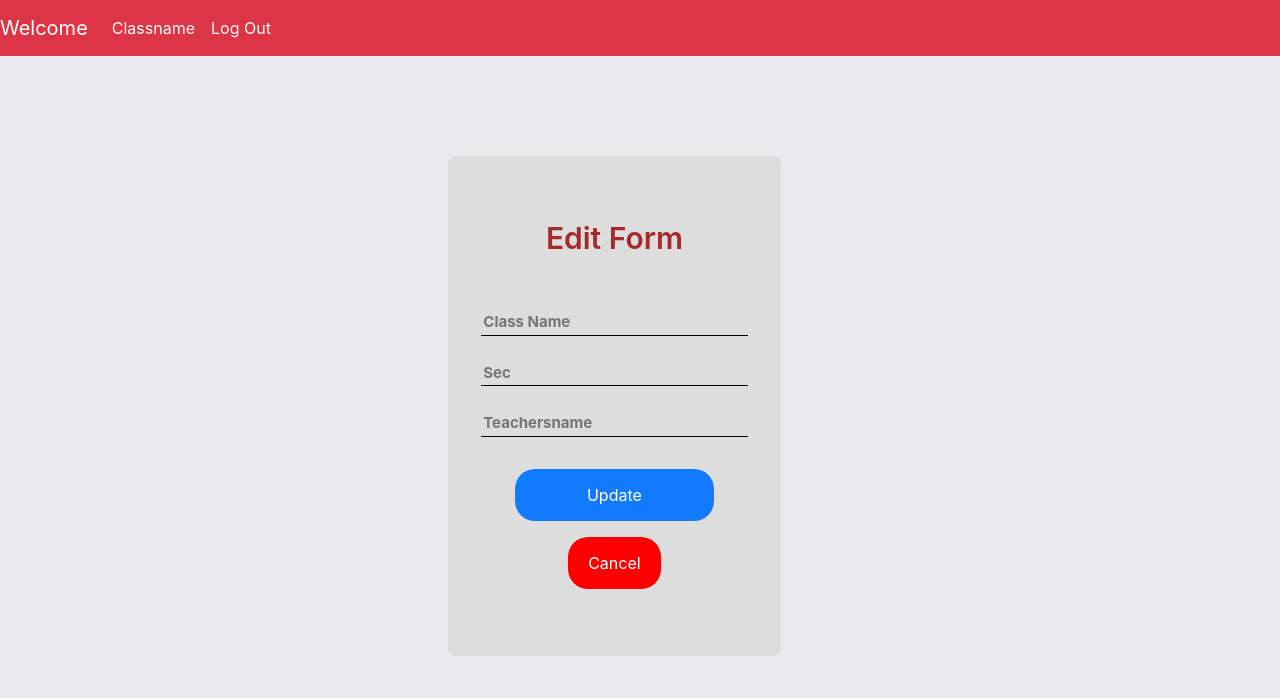
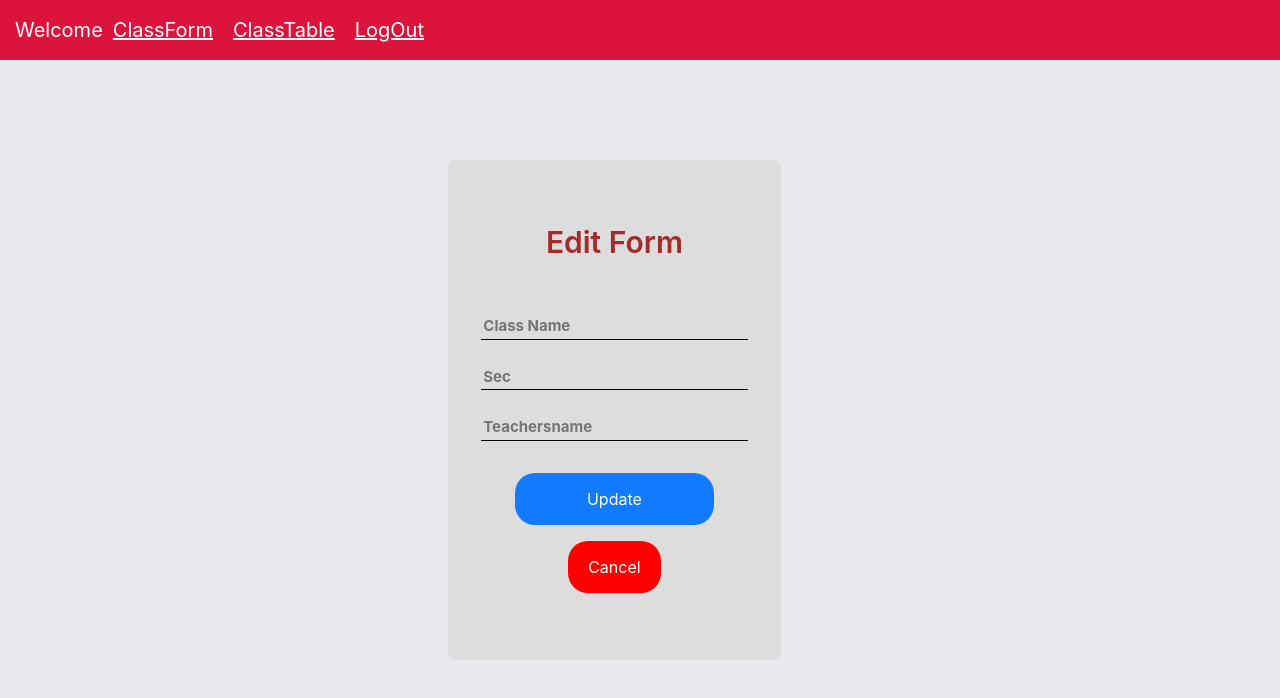
Before and after one commit to trishaMagical/StudentManagement, a React (Create React App) app: page /EditClassform in a window 1280 px wide. Shown: the top 698 px of the page. Built offline with nearby package versions, Linux system fonts and the light colour scheme; no server answers.

Commit message:
Css done all page

```diff
--- /dev/null
+++ b/src/page/Classform.css
@@ -0,0 +1,35 @@
+.headingClass{
+    display: block;
+    background-color: crimson;
+    padding: 15px;
+
+}
+ul {
+    list-style-type: none;
+    margin: 0;
+    padding: 0;
+    overflow: hidden;
+  }
+
+  li {
+    float: left;
+    font-size: 20px;
+
+  }
+
+  li a {
+
+    padding: 10px;
+    color: white;
+  }
+  .welcomClass{
+    color: white;
+
+  }
+  .buttonClass{
+    color: white;
+    text-decoration: underline;
+    text-decoration-color: white;
+    margin-left: 10px;
+
+  }
--- a/src/page/Classform.js
+++ b/src/page/Classform.js
@@ -1,6 +1,7 @@
 import React, { useState, useEffect } from 'react';
 import { useHistory, useParams, Link } from 'react-router-dom';
 import "./SignUp.css"
+import "./Classform.css"
 
 import axios from 'axios';
 import { toast } from "react-toastify";
@@ -29,7 +30,7 @@ const Classform = (props) => {
     useEffect(() => {
 
 
-            }, 0)
+    }, 0)
 
     const handleSubmit = async (e) => {
         console.log("Hi");
@@ -77,25 +78,13 @@ const Classform = (props) => {
 
     return (
         <>
-            <nav className="navbar navbar-expand-lg navbar-light bg-danger ">
-                <a className="navbar-brand text-white" href="#">Welcome</a>
-                <button className="navbar-toggler" type="button" data-toggle="collapse" data-target="#navbarNav" aria-controls="navbarNav" aria-expanded="false" aria-label="Toggle navigation">
-                    <span className="navbar-toggler-icon"></span>
-                </button>
-                <div className="collapse navbar-collapse" id="navbarNav">
-                    <ul className="navbar-nav">
-                        <li className="nav-item ">
-                            <a className="nav-link text-white" href="/Classform">ClassForm</a>
-                        </li>
-                        <li className="nav-item ">
-                            <a className="nav-link text-white" href="/Classname">Classname</a>
-                        </li>
-                        <li className="nav-item ms-auto">
-                            <a className="nav-link text-white" href="/logout">Log Out</a>
-                        </li>
-                    </ul>
-                </div>
-            </nav>
+            <div className='headingClass'>
+                <ul>
+                    <li className='welcomClass'>Welcome</li>
+                    <li><a href="/classname">ClassTable</a></li>
+                    <li><a href="/logout">LogOut</a></li>
+                </ul>
+            </div>
             <div style={{ marginTop: "100px" }}>
 
                 <form className='mainContainer' onSubmit={handleSubmit}>
--- a/src/page/EditClassform.js
+++ b/src/page/EditClassform.js
@@ -31,20 +31,20 @@ const EditClassform = (props) => {
         const query = new URLSearchParams(props.location.search);
         let id = query.get("id")
         console.log("ID", id);
-        axios.get (`http://localhost:5001/classdetails/${id}`)
+        axios.get(`http://localhost:5001/classdetails/${id}`)
 
-        .then (res =>{
-            console.log("res",res.data[0]);
+            .then(res => {
+                console.log("res", res.data[0]);
                 const obj =
                 {
-            classname :res.data[0].classname,
-            sec:res.data[0].sec,
-            teachersname:res.data[0].teachersname
+                    classname: res.data[0].classname,
+                    sec: res.data[0].sec,
+                    teachersname: res.data[0].teachersname
                 }
 
                 setState(obj);
                 setis_Update(true);
-            console.log("Hello",res.data[0],state);
+                console.log("Hello", res.data[0], state);
                 console.log(res);
             })
             .catch(err => {
@@ -59,28 +59,28 @@ const EditClassform = (props) => {
 
     const handleSubmit = async (e) => {
         console.log("Hi");
-        console.log(classname,sec,teachersname);
+        console.log(classname, sec, teachersname);
         const datavalue = JSON.parse(localStorage.getItem("userInfo"));
         console.log("datavalue", datavalue);
         const query = new URLSearchParams(props.location.search);
         let id = query.get("id")
-        console.log(classname,sec,teachersname);
+        console.log(classname, sec, teachersname);
         e.preventDefault();
-        if(!classname || !sec || !teachersname ){
+        if (!classname || !sec || !teachersname) {
             toast.error("Please fill the form");
 
-        }  else{
+        } else {
             await axios.put(`http://localhost:5001/updateclass/${id}/${datavalue.schoolname}`,
                 state
-            ).then(()=>{
-                setState({classname:"",sec:"",teachersname:""})
+            ).then(() => {
+                setState({ classname: "", sec: "", teachersname: "" })
 
-            }).catch((err)=> toast.error(err.response.data))
+            }).catch((err) => toast.error(err.response.data))
 
 
         }
         window.location = "/classname"
-            setTimeout(()=>{
+        setTimeout(() => {
             history.push("/")
         }, 500);
 
@@ -107,22 +107,14 @@ const EditClassform = (props) => {
 
     return (
         <>
-            <nav className="navbar navbar-expand-lg navbar-light bg-danger ">
-                <a className="navbar-brand text-white" href="#">Welcome</a>
-                <button className="navbar-toggler" type="button" data-toggle="collapse" data-target="#navbarNav" aria-controls="navbarNav" aria-expanded="false" aria-label="Toggle navigation">
-                    <span className="navbar-toggler-icon"></span>
-                </button>
-                <div className="collapse navbar-collapse" id="navbarNav">
-                    <ul className="navbar-nav">
-                        <li className="nav-item ">
-                            <a className="nav-link text-white" href="/Classname">Classname</a>
-                        </li>
-                        <li className="nav-item ms-auto">
-                            <a className="nav-link text-white" href="/logout">Log Out</a>
-                        </li>
+            <div className='headingClass'>
+                <ul>
+                    <li className='welcomClass'>Welcome</li>
+                    <li><a href="/Classform">ClassForm</a></li>
+                    <li><a href="/Classname">ClassTable</a></li>
+                    <li><a href="/logout">LogOut</a></li>
                 </ul>
             </div>
-            </nav>
             <div style={{ marginTop: "100px" }}>
 
                 <form className='mainContainer' onSubmit={handleSubmit}>
@@ -167,7 +159,7 @@ const EditClassform = (props) => {
                     <br />
 
                     <input type="submit" value="Update" />
-                    <br/>
+                    <br />
                     <a href='/classname'>
                         <button className="btn-cancel">Cancel</button>
                     </a>
--- a/src/page/EditStudentform.js
+++ b/src/page/EditStudentform.js
@@ -10,7 +10,7 @@ import classname from './classname';
 const initialState = {
     studentname: "",
     studentage: "",
-    classname:null,
+    classname: null,
 
 
 }
@@ -33,21 +33,21 @@ const EditStudentform = (props) => {
         const query = new URLSearchParams(props.location.search);
         let id = query.get("id")
         console.log("ID", id);
-        axios.get (`http://localhost:5001/studentdetails/${id}`)
+        axios.get(`http://localhost:5001/studentdetails/${id}`)
 
-        .then (res =>{
-            console.log("res",res.data[0]);
+            .then(res => {
+                console.log("res", res.data[0]);
                 const obj =
                 {
 
-            studentname :res.data[0].studentname,
-            studentage:res.data[0].studentage,
+                    studentname: res.data[0].studentname,
+                    studentage: res.data[0].studentage,
 
                 }
 
-            setState(obj,classname);
+                setState(obj, classname);
                 setis_Update(true);
-            console.log("Hello",res.data[0],state);
+                console.log("Hello", res.data[0], state);
                 console.log(res);
             })
             .catch(err => {
@@ -58,32 +58,42 @@ const EditStudentform = (props) => {
 
     const handleSubmit = async (e) => {
 
-       console.log(studentname,studentage);
+        console.log(studentname, studentage);
         const datavalue = JSON.parse(localStorage.getItem("userInfo"));
         console.log("datavalue", datavalue);
         const query = new URLSearchParams(props.location.search);
         let id = query.get("id")
         let classname = query.get("classname")
-        console.log("classname",classname);
+        console.log("classname", classname);
         e.preventDefault();
 
         await axios.put(`http://localhost:5001/updatestudent/${id}/${datavalue.schoolname}`,
             state
-            ).then(()=>{
-                setState({studentname:"",studentage:""})
+        ).then(() => {
+            setState({ studentname: "", studentage: "" })
 
-            }).catch((err)=> toast.error(err.response.data))
+        }).catch((err) => toast.error(err.response.data))
 
-            window.location = "/Studentname?classname="+ classname
+        window.location = "/Studentname?classname=" + classname
 
-            setTimeout(()=>{
+        setTimeout(() => {
             history.push("/")
         }, 500);
 
 
     }
-
-
+    const navBarchange = (e) => {
+        const query = new URLSearchParams(props.location.search);
+        let classname = query.get("classname")
+        console.log("classname", classname);
+        window.location = "/Studentname?classname=" + classname
+    }
+    const navBarchangeforStudentform = (e) => {
+        const query = new URLSearchParams(props.location.search);
+        let classname = query.get("classname")
+        console.log("classname", classname);
+        window.location = "/Studentform?classname=" + classname
+    }
     const handleInputChangeforName = (e) => {
         const temp = { ...state }
         temp.studentname = e.target.value;
@@ -99,22 +109,18 @@ const EditStudentform = (props) => {
 
     return (
         <>
-            <nav className="navbar navbar-expand-lg navbar-light bg-danger ">
-                <a className="navbar-brand text-white" href="#">Welcome</a>
-                <button className="navbar-toggler" type="button" data-toggle="collapse" data-target="#navbarNav" aria-controls="navbarNav" aria-expanded="false" aria-label="Toggle navigation">
-                    <span className="navbar-toggler-icon"></span>
-                </button>
-                <div className="collapse navbar-collapse" id="navbarNav">
-                    <ul className="navbar-nav">
-                        <li className="nav-item ">
-                            <a className="nav-link text-white" href="/Classname">Classname</a>
-                        </li>
-                        <li className="nav-item ms-auto">
-                            <a className="nav-link text-white" href="/logout">Log Out</a>
-                        </li>
+            <div className='headingClass'>
+
+                <ul>
+                    <li className='welcomClass'>Welcome</li>
+                    <li className="buttonClass" onClick={navBarchangeforStudentform}>StudentForm</li>
+                    <li className="buttonClass" onClick={navBarchange}>StudentTable</li>
+                    <li><a href="/logout">LogOut</a></li>
+
                 </ul>
+
+
             </div>
-            </nav>
             <div style={{ marginTop: "100px" }}>
 
                 <form className='mainContainer' onSubmit={handleSubmit}>
@@ -149,8 +155,8 @@ const EditStudentform = (props) => {
 
 
                     <input type="submit" value="Update" />
-                    <br/>
-                    <a href={"/Studentname?classname="+ state.classname}>
+                    <br />
+                    <a href={"/Studentname?classname=" + state.classname}>
                         <button className="btn-cancel">Cancel</button>
                     </a>
                     <br />
--- a/src/page/Studentform.js
+++ b/src/page/Studentform.js
@@ -55,7 +55,12 @@ const Studentform = (props) => {
 
         })
   }, 0)
-
+const navBarchange = (e) =>{
+    const query = new URLSearchParams(props.location.search);
+    let classname = query.get("classname")
+    console.log("classname", classname);
+    window.location = "/Studentname?classname="+ classname
+}
     const handleSubmit = async (e) => {
 
         console.log("Hi");
@@ -98,25 +103,21 @@ const Studentform = (props) => {
 
     return (
         <>
-            <nav className="navbar navbar-expand-lg navbar-light bg-danger ">
-                <a className="navbar-brand text-white" href="#">Welcome</a>
-                <button className="navbar-toggler" type="button" data-toggle="collapse" data-target="#navbarNav" aria-controls="navbarNav" aria-expanded="false" aria-label="Toggle navigation">
-                    <span className="navbar-toggler-icon"></span>
-                </button>
-                <div className="collapse navbar-collapse" id="navbarNav">
-                    <ul className="navbar-nav">
-                        <li className="nav-item ">
-                            <a className="nav-link text-white" href="/Classname">ClassTable</a>
-                        </li>
-                        <li className="nav-item ms-auto">
-                            <a className="nav-link text-white" href="/logout">Log Out</a>
-                        </li>
-                    </ul>
-                </div>
-            </nav>
+        <div className='headingClass'>
+
+            <ul>
+                    <li className='welcomClass'>Welcome</li>
+                    <li><a href="/Classname">ClassTable</a></li>
+                    <li className="buttonClass" onClick={navBarchange}>StudentTable</li>
+                    <li><a href="/logout">LogOut</a></li>
+
+                </ul>
+
+
+            </div>
             <div style={{ marginTop: "100px" }}>
+                <form className='mainContainer' onSubmit={handleSubmit}>
 
-                <form className='mainContainer' onSubmit={handleSubmit}>
                     <div>
                         <label className='secondContainer'>Edit Form</label>
                     </div>
@@ -149,9 +150,9 @@ const Studentform = (props) => {
 
                     <input type="submit" value="Add" />
                     <br/>
-                    <a href={"/Studentname?classname="+ state.classname}>
+                    {/* <a href={"/Studentname?classname="+ state.classname}>
                     <button className="btn-cancel">StudentTable</button>
-                    </a>
+                    </a> */}
 
                     <br />
 
--- a/src/page/Studentname.js
+++ b/src/page/Studentname.js
@@ -7,7 +7,7 @@ export default class Todo extends Component {
         input: "",
         inputage: "",
         data: [],
-        classname:null,
+        classname: null,
     }
     handleChange = (e) => {
         this.setState({ input: e.target.value });
@@ -34,11 +34,16 @@ export default class Todo extends Component {
             .get(`http://localhost:5001/allstudents/${data.schoolname}/${classname}`)
 
         console.log("Datapost", post.data);
-        this.setState({ data: post.data,classname })
+        this.setState({ data: post.data, classname })
 
     }
 
-
+    navBarchange = () => {
+        const query = new URLSearchParams(this.props.location.search);
+        let classname = query.get("classname")
+        console.log("classname", classname);
+        window.location = "/Studentform?classname=" + classname
+    }
     edit = (id) => {
         console.log("id", id);
         this.setState({ edit: id })
@@ -66,23 +71,18 @@ export default class Todo extends Component {
     render() {
         return (
             <>
-                <nav className="navbar navbar-expand-lg navbar-light bg-danger ">
-                    <a className="navbar-brand text-white" href="#">Welcome</a>
-                    <button className="navbar-toggler" type="button" data-toggle="collapse" data-target="#navbarNav" aria-controls="navbarNav" aria-expanded="false" aria-label="Toggle navigation">
-                        <span className="navbar-toggler-icon"></span>
-                    </button>
-                    <div className="collapse navbar-collapse" id="navbarNav">
-                        <ul className="navbar-nav">
+                <div className='headingClass'>
 
-                            <li className="nav-item ">
-                                <a className="nav-link text-white" href="/Classname">ClassTable</a>
-                            </li>
-                            <li className="nav-item ms-auto">
-                                <a className="nav-link text-white" href="/logout">Log Out</a>
-                            </li>
-                        </ul>
-                    </div>
-                </nav>
+                    <ul>
+                        <li className='welcomClass'>Welcome</li>
+                        <li><a href="/Classname">ClassTable</a></li>
+                        <li className="buttonClass" onClick={() => this.navBarchange()}>StudetForm</li>
+                        <li><a href="/logout">LogOut</a></li>
+
+                    </ul>
+
+
+                </div>
                 <div style={{ marginTop: "100px" }}>
                     <h1 className='labelContainer'>Student Table</h1>
 
@@ -103,16 +103,16 @@ export default class Todo extends Component {
                                         return (
                                             <tr >
                                                 <td key={index}>
-                                                {val.studentname}
+                                                    {val.studentname}
                                                 </td>
                                                 <td key={index}>
 
                                                     {val.studentage}
                                                 </td>
                                                 <td>
-                                                <a className='categoryvalueStyle' href={"/EditStudentform?id=" + val.id+"&classname="+this.state.classname} >
-                                                    <button className="btn-edit" onClick={() => this.edit(val.id )}>Edit</button>
-                                                </a>
+                                                    <a className='categoryvalueStyle' href={"/EditStudentform?id=" + val.id + "&classname=" + this.state.classname} >
+                                                        <button className="btn-edit" onClick={() => this.edit(val.id)}>Edit</button>
+                                                    </a>
                                                     <button className="btn-delete" onClick={() => this.deleteStudent(val.id)}>Delete</button>
                                                 </td>
                                             </tr>
--- a/src/page/classname.js
+++ b/src/page/classname.js
@@ -1,7 +1,6 @@
 
 import React, { Component } from 'react'
 import axios from "axios";
-import { Link } from 'react-router-dom'
 import "./classname.css";
 
 
@@ -33,7 +32,6 @@ export default class classname extends Component {
     edit = (id) => {
         console.log("id", id);
         this.setState({ edit: id })
-       // window.location = "/EditClassform"
     }
 
 
@@ -53,28 +51,17 @@ export default class classname extends Component {
     render() {
         return (
             <>
-                <nav className="navbar navbar-expand-lg navbar-light bg-danger ">
-                    <a className="navbar-brand text-white" href="#">Welcome</a>
-                    <button className="navbar-toggler" type="button" data-toggle="collapse" data-target="#navbarNav" aria-controls="navbarNav" aria-expanded="false" aria-label="Toggle navigation">
-                        <span className="navbar-toggler-icon"></span>
-                    </button>
-                    <div className="collapse navbar-collapse" id="navbarNav">
-                        <ul className="navbar-nav">
-                        <li className="nav-item ">
-                                <a className="nav-link text-white" href="/Classform">ClassForm</a>
-                            </li>
-                            <li className="nav-item ">
-                                <a className="nav-link text-white" href="/Classname">ClassTable</a>
-                            </li>
-                            <li className="nav-item ms-auto">
-                                <a className="nav-link text-white" href="/logout">Log Out</a>
-                            </li>
+                <div className='headingClass'>
+                    <ul>
+                        <li className='welcomClass'>Welcome</li>
+                        <li><a href="/Classform">ClassForm</a></li>
+                        <li><a href="/Classname">ClassTable</a></li>
+                        <li><a href="/logout">LogOut</a></li>
                     </ul>
                 </div>
-                </nav>
                 <div className="firstContainer">
                     <h1 className='labelContainer'>Class Table</h1>
-                    <br/>
+                    <br />
                     <div className="tableclass">
                         <table className="styled-table" >
                             <thead className="headersStyling">
```
Lines whose indentation alone changed are shown as unchanged.
